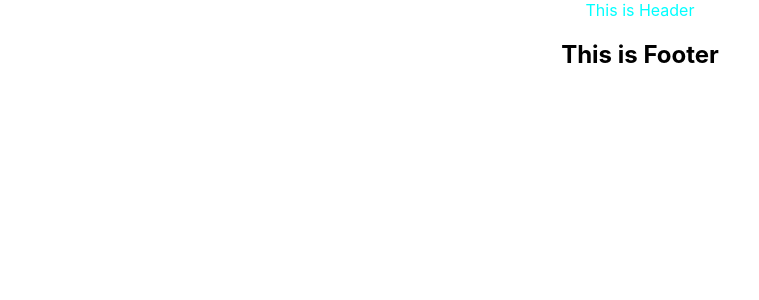
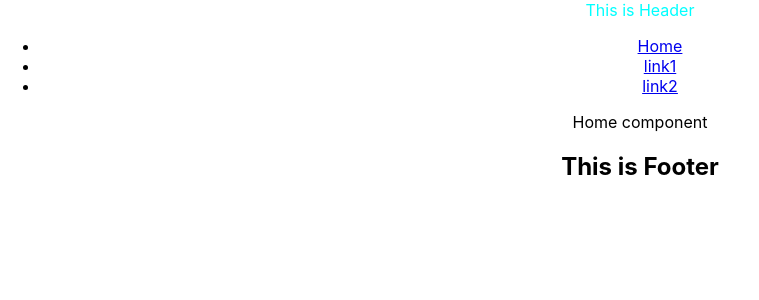
Before and after one commit to osamhack2021/web_ArmyMentoring_TeamName, a React (Create React App) app in the folder frontend/army_mentoring/: page / in a window 1280 px wide. Shown: the top 300 px of the page, without its empty margins (0-759 px from the left). Built offline with nearby package versions, Linux system fonts and the light colour scheme.

Commit message:
[update]: Router.js
Router 구현

```diff
--- a/frontend/army_mentoring/src/components/Router.js
+++ b/frontend/army_mentoring/src/components/Router.js
@@ -2,11 +2,45 @@ import React from "react";
 import { HashRouter} from "react-router-dom";
 import Header from "./Header/Header";
 import Footer from "./Footer/Footer";
+
+import { BrowserRouter, Route, Switch, Link } from "react-router-dom";
+
+
 export default () => (
 
     <HashRouter>
         <Header />
-
+        <BrowserRouter>
+        <ul>
+          <li>
+            <Link to="/">Home</Link>
+          </li>
+          <li>
+            <Link to="/link1">link1</Link>
+          </li>
+          <li>
+            <Link to="/link2">link2</Link>
+          </li>
+        </ul>
+        <Switch>
+          <Route path="/" exact component={Home}></Route>
+          <Route path="/link1" component={link1}></Route>
+          <Route path="/link2" component={link2}></Route>
+        </Switch>
+      </BrowserRouter>
         <Footer />
     </HashRouter>
+
   );
+
+  function Home() {
+    return <div>Home component</div>;
+  }
+
+  function link1() {
+    return <div>1 component</div>;
+  }
+
+  function link2() {
+    return <div>2 component</div>;
+  }
```
